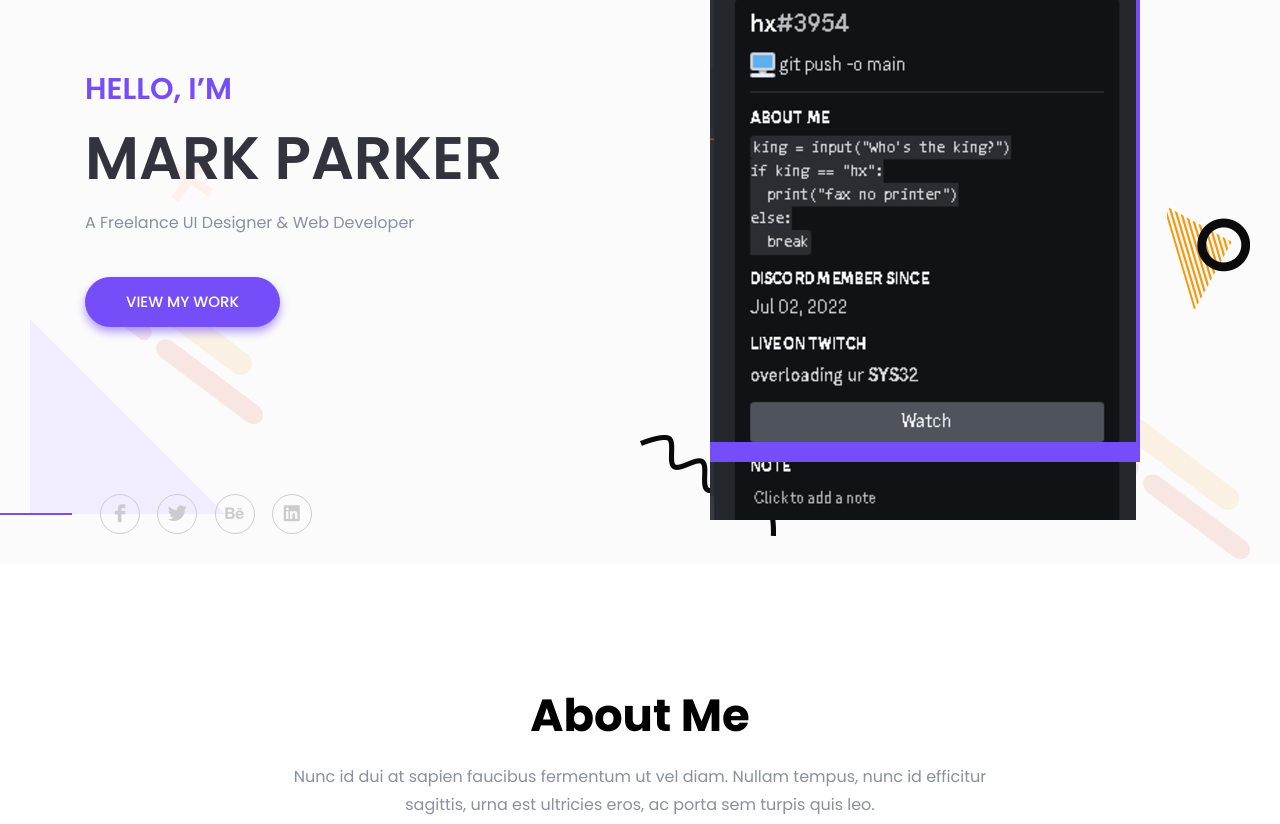
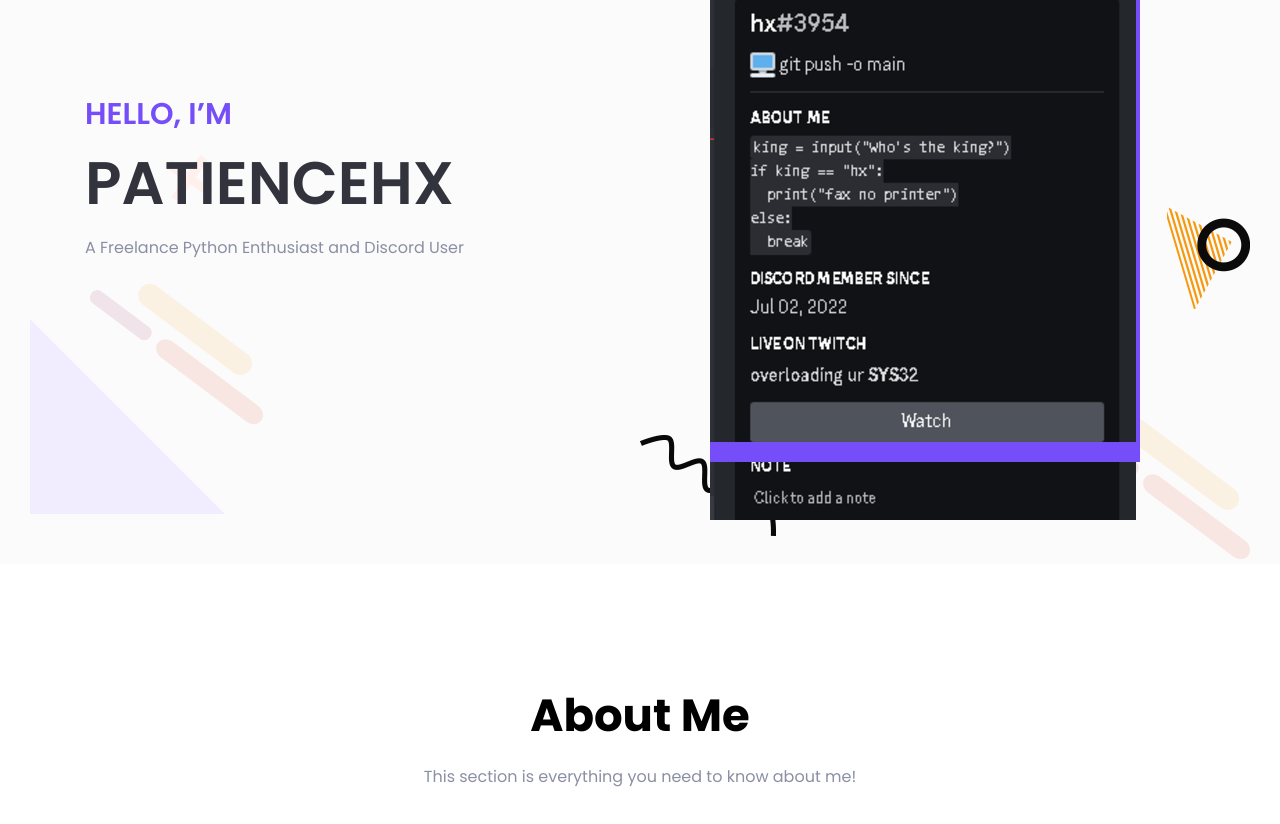
Before and after one commit to PatienceHX/PatienceHX.github.io, a plain HTML site: page index.html in a window 1280 px wide. Shown: the part 256-1080 px from the top of the page. Drawn offline with Linux system fonts and the light colour scheme; files whose address does not match are found by name.

Commit message:
smecherie

```diff
--- a/index.html
+++ b/index.html
@@ -125,9 +125,8 @@
                     <div class="col-xl-5 col-lg-6">
                         <div class="header-content-right">
                             <h4 class="sub-title">Hello, I’m</h4>
-                            <h1 class="title">Mark Parker</h1>
-                            <p>A Freelance UI Designer & Web Developer</p>
-                            <a class="main-btn" href="#work">View my Work</a>
+                            <h1 class="title">PatienceHX</h1>
+                            <p>A Freelance Python Enthusiast and Discord User </p>
                         </div> <!-- header content right -->
                     </div>
                     <div class="col-lg-6 offset-xl-1">
@@ -137,22 +136,6 @@
                     </div>
                 </div> <!-- row -->
             </div> <!-- container -->
-            <div class="header-social">
-                <div class="container">
-                    <div class="row">
-                        <div class="col-lg-12">
-                            <div class="header-social-icon">
-                                <ul>
-                                    <li><a href="#"><i class="lni-facebook-filled"></i></a></li>
-                                    <li><a href="#"><i class="lni-twitter-original"></i></a></li>
-                                    <li><a href="#"><i class="lni-behance-original"></i></a></li>
-                                    <li><a href="#"><i class="lni-linkedin-original"></i></a></li>
-                                </ul>
-                            </div> <!-- header social -->
-                        </div>
-                    </div> <!-- row -->
-                </div> <!-- container -->
-            </div> <!-- header social -->
         </div> <!-- header content -->
     </header>
 
@@ -166,7 +149,7 @@
                 <div class="col-lg-8">
                     <div class="section-title text-center">
                         <h2 class="title">About Me</h2>
-                        <p>Nunc id dui at sapien faucibus fermentum ut vel diam. Nullam tempus, nunc id efficitur sagittis, urna est ultricies eros, ac porta sem turpis quis leo.</p>
+                        <p>This section is everything you need to know about me!</p>
                     </div> <!-- section title -->
                 </div>
             </div> <!-- row -->
@@ -396,7 +379,7 @@
                 <div class="col-lg-8">
                     <div class="section-title text-center pb-25">
                         <h2 class="title">My Pricing Plans</h2>
-                        <p>Nunc id dui at sapien faucibus fermentum ut vel diam. Nullam tempus, nunc id efficitur sagittis, urna est ultricies eros, ac porta sem turpis quis leo.</p>
+                        <p>These are the packages i Offer and here are the prices I charge for them.</p>
                     </div> <!-- section title -->
                 </div>
             </div> <!-- row -->
@@ -500,7 +483,7 @@
                 <div class="row">
                     <div class="col-lg-12">
                         <div class="copyright-text text-center pt-20">
-                            <p>Copyright © 2023. Server Crafted and Designed by PatienceHX></p>
+                            <p>Copyright ©HX 2023. Server Crafted and Designed by PatienceHX <3 </p>
                         </div> <!-- copyright text -->
                     </div>
                 </div> <!-- row -->
```
